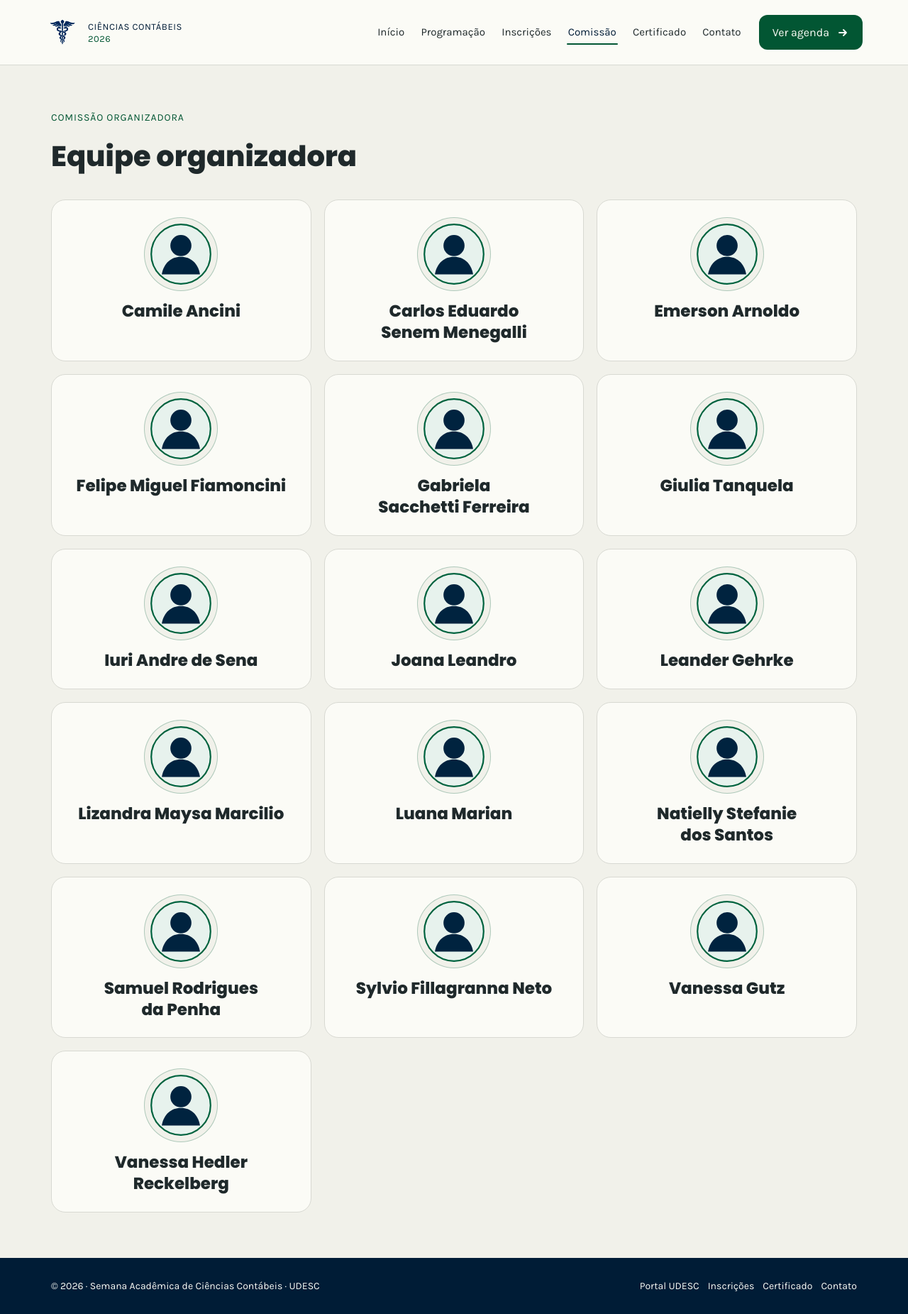
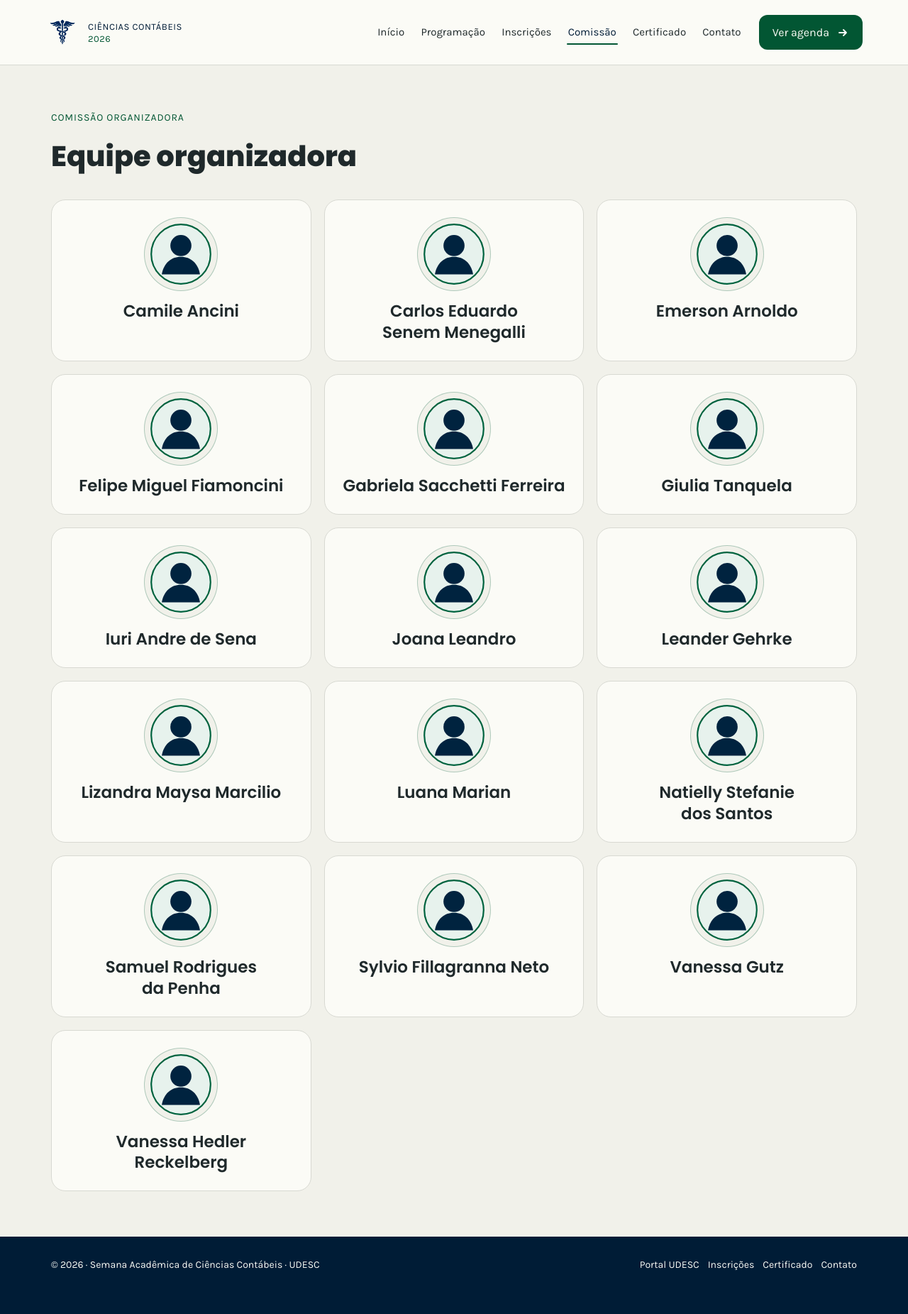
Before and after one commit to semanaacademicacontabeis/semanaacademicacontabeis.github.io, a Jekyll site: the page built from comissao-organizadora.html, in a window 1280 px wide. Shown: the whole page at 71% size. Built offline with Jekyll 4.4.1, drawn with Linux system fonts in a browser that asks for light colours; after the commit the page ends 1821 px from its top, so only the background shows below that.

Commit message:
Ajusta peso dos nomes da comissao

```diff
--- a/_layouts/default.html
+++ b/_layouts/default.html
@@ -14,7 +14,7 @@
     <link rel="apple-touch-icon" href="{{ '/assets/images/icone-caduceu-transparente.png' | relative_url }}">
     <link rel="preconnect" href="https://fonts.googleapis.com">
     <link rel="preconnect" href="https://fonts.gstatic.com" crossorigin>
-    <link href="https://fonts.googleapis.com/css2?family=Karla:wght@400;700&family=Poppins:wght@800&display=swap" rel="stylesheet">
+    <link href="https://fonts.googleapis.com/css2?family=Karla:wght@400;700&family=Poppins:wght@600;800&display=swap" rel="stylesheet">
     <link rel="stylesheet" href="{{ '/assets/css/style.css' | relative_url }}?v={{ site.time | date: '%Y%m%d%H%M' }}">
   </head>
   <body class="page-{{ page.nav | default: 'inicio' }}">
--- a/assets/css/style.scss
+++ b/assets/css/style.scss
@@ -632,6 +632,7 @@ b {
 .content-card--team h3 {
   width: 100%;
   font-size: 23px;
+  font-weight: 600;
   line-height: 1.3;
 }
 
```
